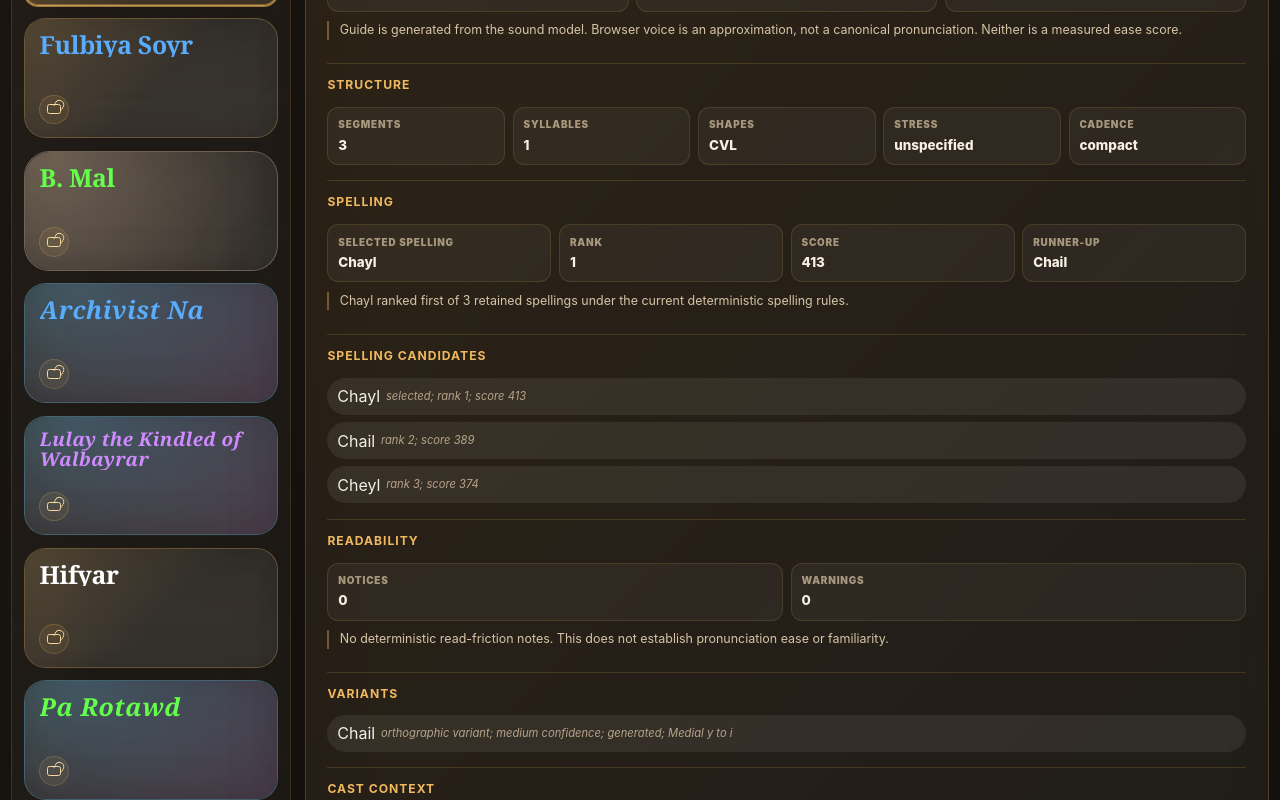
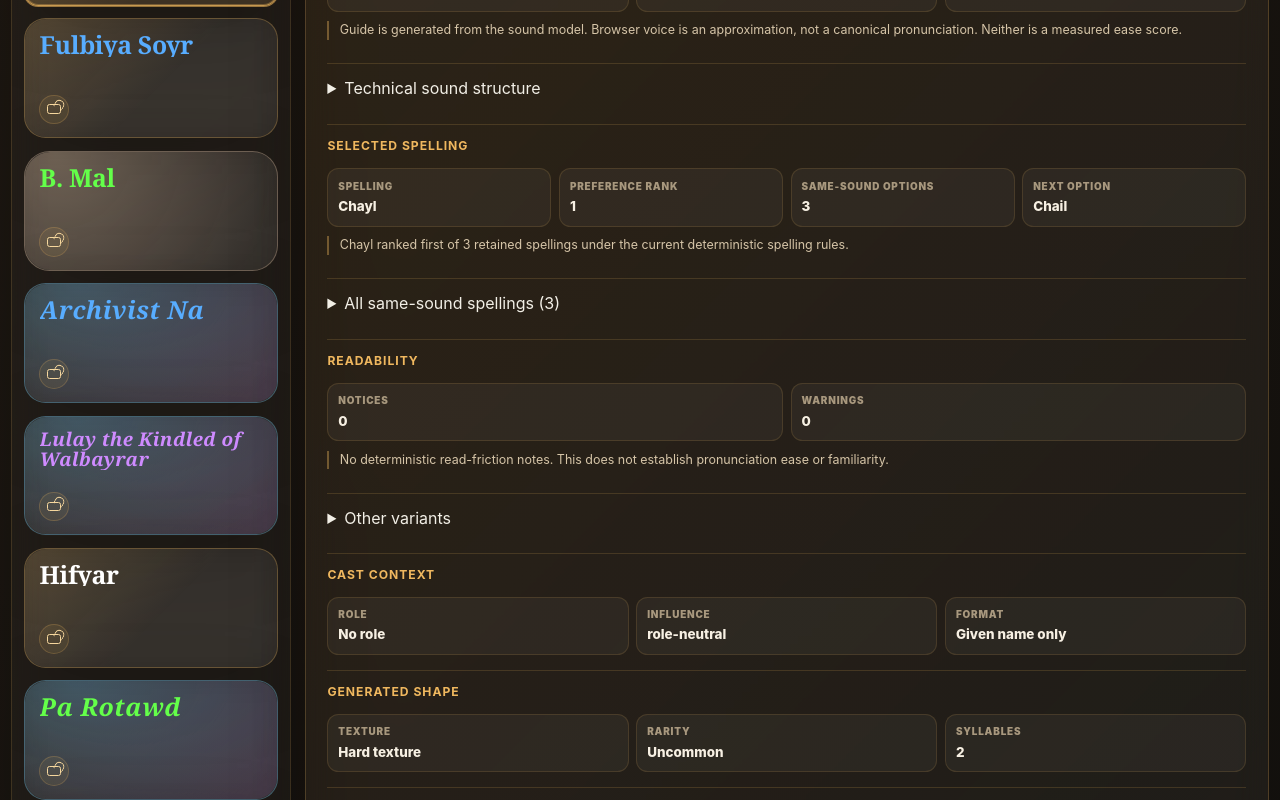
Before and after one commit to jaahay/name-forge, a React (Vite) app: page / in a window 1280 px wide. Shown: the part 600-1400 px from the top of the page. Built offline with nearby package versions, Linux system fonts and the light colour scheme.

Commit message:
Show all same-sound spellings

```diff
--- a/src/ui/NameArtifactInspector.tsx
+++ b/src/ui/NameArtifactInspector.tsx
@@ -3,7 +3,6 @@ import { renderAuditionCue } from '../engine/audition';
 import type { NameArtifact } from '../engine/nameArtifact';
 import { analyzeNameArtifact } from '../engine/nameArtifactAnalysis';
 import type { NameVariant } from '../engine/types';
-import { formatScore } from './score';
 import { getNameDisplayLength, protectInitialBreaks } from './namePresentation';
 
 interface NameArtifactInspectorProps {
@@ -13,8 +12,6 @@ interface NameArtifactInspectorProps {
   readonly extraSections?: ReactNode;
 }
 
-export const visibleSpellingCandidateLimit = 6;
-
 type SpellingCandidate = NonNullable<NameArtifact['spellingCandidates']>[number];
 
 function variantMetadataLabel(variant: NameVariant): string {
@@ -23,9 +20,8 @@ function variantMetadataLabel(variant: NameVariant): string {
   return `${relationship}; ${variant.confidence} confidence; ${generatedLabel}; ${variant.source.label}`;
 }
 
-function spellingCandidateMetadataLabel(candidate: SpellingCandidate, selectedSpellingId: string | undefined): string {
-  const selectedLabel = candidate.id === selectedSpellingId ? 'selected; ' : '';
-  return `${selectedLabel}rank ${candidate.rank}; score ${formatScore(candidate.score)}`;
+function sameSoundSpellingMetadataLabel(candidate: SpellingCandidate, selectedSpellingId: string | undefined): string {
+  return candidate.id === selectedSpellingId ? `selected; preference rank ${candidate.rank}` : `preference rank ${candidate.rank}`;
 }
 
 function copyText(value: string) {
@@ -44,9 +40,8 @@ function playVoiceDraft(speechText: string) {
 
 function detailsText(artifact: NameArtifact, pronunciationGuide?: string): string {
   const analysis = analyzeNameArtifact(artifact);
-  const candidates = (artifact.spellingCandidates ?? [])
-    .slice(0, visibleSpellingCandidateLimit)
-    .map((candidate) => `${candidate.text} (${spellingCandidateMetadataLabel(candidate, artifact.spelling?.id)})`)
+  const spellings = (artifact.spellingCandidates ?? [])
+    .map((candidate) => `${candidate.text} (${sameSoundSpellingMetadataLabel(candidate, artifact.spelling?.id)})`)
     .join(', ') || 'None';
 
   return [
@@ -54,17 +49,16 @@ function detailsText(artifact: NameArtifact, pronunciationGuide?: string): strin
     artifact.sound ? `Sound sketch: ${artifact.sound.transcription}` : undefined,
     pronunciationGuide ? `Pronunciation guide: ${pronunciationGuide}` : undefined,
     analysis.structure ? `Structure: ${analysis.structure.syllableCount} syllable(s); ${analysis.structure.segmentCount} segments; ${analysis.structure.syllableShapes.join('-')}` : undefined,
-    artifact.spelling ? `Selected spelling: ${artifact.spelling.text} (rank ${artifact.spelling.rank}, score ${formatScore(artifact.spelling.score)})` : undefined,
+    artifact.spelling ? `Selected spelling: ${artifact.spelling.text} (preference rank ${artifact.spelling.rank})` : undefined,
     analysis.spelling?.selectionSummary,
-    `Spelling candidates: ${candidates}`,
+    `Same-sound spellings: ${spellings}`,
     `Read status: ${analysis.readability.diagnosticCount === 0 ? 'No deterministic read-friction notes' : `${analysis.readability.diagnosticCount} read notes`}`,
   ].filter(Boolean).join('\n');
 }
 
 export function NameArtifactInspector({ artifact, eyebrow = 'Inspect', extraActions, extraSections }: NameArtifactInspectorProps) {
   const analysis = analyzeNameArtifact(artifact);
-  const spellingCandidates = (artifact.spellingCandidates ?? []).slice(0, visibleSpellingCandidateLimit);
-  const hiddenCandidateCount = Math.max(0, (artifact.spellingCandidates?.length ?? 0) - spellingCandidates.length);
+  const sameSoundSpellings = artifact.spellingCandidates ?? [];
   const readNotes = artifact.readabilityDiagnostics ?? [];
   const variants = artifact.variants ?? [];
   const auditionCue = artifact.sound ? renderAuditionCue(artifact.sound.sequence) : undefined;
@@ -104,8 +98,8 @@ export function NameArtifactInspector({ artifact, eyebrow = 'Inspect', extraActi
         </section>
 
         {analysis.structure ? (
-          <section className="detail-block artifact-detail-block">
-            <h3>Structure</h3>
+          <details className="detail-block artifact-detail-block">
+            <summary>Technical sound structure</summary>
             <dl className="artifact-fact-list">
               <div><dt>Segments</dt><dd>{analysis.structure.segmentCount}</dd></div>
               <div><dt>Syllables</dt><dd>{analysis.structure.syllableCount}</dd></div>
@@ -113,29 +107,29 @@ export function NameArtifactInspector({ artifact, eyebrow = 'Inspect', extraActi
               <div><dt>Stress</dt><dd>{analysis.structure.stressPattern.join(' · ')}</dd></div>
               {analysis.structure.cadence ? <div><dt>Cadence</dt><dd>{analysis.structure.cadence}</dd></div> : null}
             </dl>
-          </section>
+          </details>
         ) : null}
 
         <section className="detail-block artifact-detail-block">
-          <h3>Spelling</h3>
+          <h3>Selected spelling</h3>
           <dl className="artifact-fact-list">
-            <div><dt>Selected spelling</dt><dd>{artifact.spelling?.text ?? artifact.displayText}</dd></div>
-            <div><dt>Rank</dt><dd>{artifact.spelling?.rank ?? 'Not ranked'}</dd></div>
-            <div><dt>Score</dt><dd>{artifact.spelling ? formatScore(artifact.spelling.score) : 'Not scored'}</dd></div>
-            {analysis.spelling?.runnerUpText ? <div><dt>Runner-up</dt><dd>{analysis.spelling.runnerUpText}</dd></div> : null}
+            <div><dt>Spelling</dt><dd>{artifact.spelling?.text ?? artifact.displayText}</dd></div>
+            <div><dt>Preference rank</dt><dd>{artifact.spelling?.rank ?? 'Not ranked'}</dd></div>
+            <div><dt>Same-sound options</dt><dd>{sameSoundSpellings.length}</dd></div>
+            {analysis.spelling?.runnerUpText ? <div><dt>Next option</dt><dd>{analysis.spelling.runnerUpText}</dd></div> : null}
           </dl>
           {analysis.spelling ? <p className="section-note">{analysis.spelling.selectionSummary}</p> : null}
         </section>
 
-        <section className="detail-block artifact-detail-block">
-          <h3>Spelling candidates</h3>
-          {spellingCandidates.length > 0 ? (
-            <ul className="variants detail-variants" aria-label={`${artifact.displayText} ranked spelling candidates`}>
-              {spellingCandidates.map((candidate) => <li key={`${artifact.id}-${candidate.id}`}><span>{candidate.text}</span><em>{spellingCandidateMetadataLabel(candidate, artifact.spelling?.id)}</em></li>)}
+        <details className="detail-block artifact-detail-block">
+          <summary>All same-sound spellings ({sameSoundSpellings.length})</summary>
+          <p className="section-note">Every spelling below is generated from the same sound sequence using the current spelling-rule inventory. Preference rank orders the options; it is not a quality percentage.</p>
+          {sameSoundSpellings.length > 0 ? (
+            <ul className="variants detail-variants" aria-label={`${artifact.displayText} same-sound spellings`}>
+              {sameSoundSpellings.map((candidate) => <li key={`${artifact.id}-${candidate.id}`}><span>{candidate.text}</span><em>{sameSoundSpellingMetadataLabel(candidate, artifact.spelling?.id)}</em></li>)}
             </ul>
-          ) : <p className="section-note">No retained spelling candidates.</p>}
-          {hiddenCandidateCount > 0 ? <p className="section-note">Showing top {visibleSpellingCandidateLimit} of {artifact.spellingCandidates?.length} ranked spelling candidates.</p> : null}
-        </section>
+          ) : <p className="section-note">No retained same-sound spellings.</p>}
+        </details>
 
         <section className="detail-block artifact-detail-block">
           <h3>Readability</h3>
@@ -151,12 +145,12 @@ export function NameArtifactInspector({ artifact, eyebrow = 'Inspect', extraActi
         </section>
 
         {variants.length > 0 ? (
-          <section className="detail-block">
-            <h3>Variants</h3>
+          <details className="detail-block">
+            <summary>Other variants</summary>
             <ul className="variants detail-variants" aria-label={`${artifact.displayText} variants`}>
               {variants.map((variant) => <li key={`${artifact.id}-${variant.value}`}><span>{variant.value}</span><em>{variantMetadataLabel(variant)}</em></li>)}
             </ul>
-          </section>
+          </details>
         ) : null}
 
         {extraSections}
```
